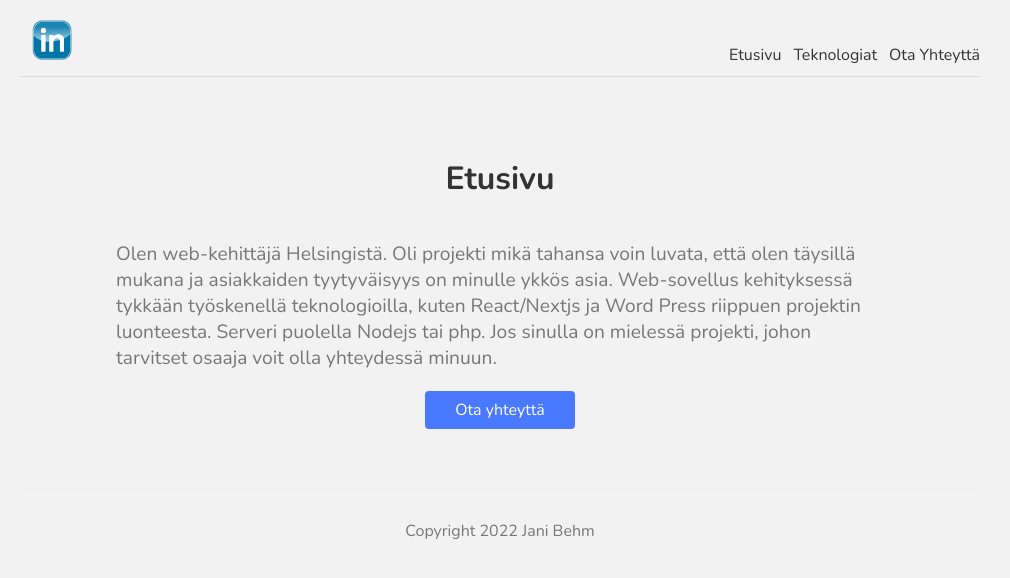
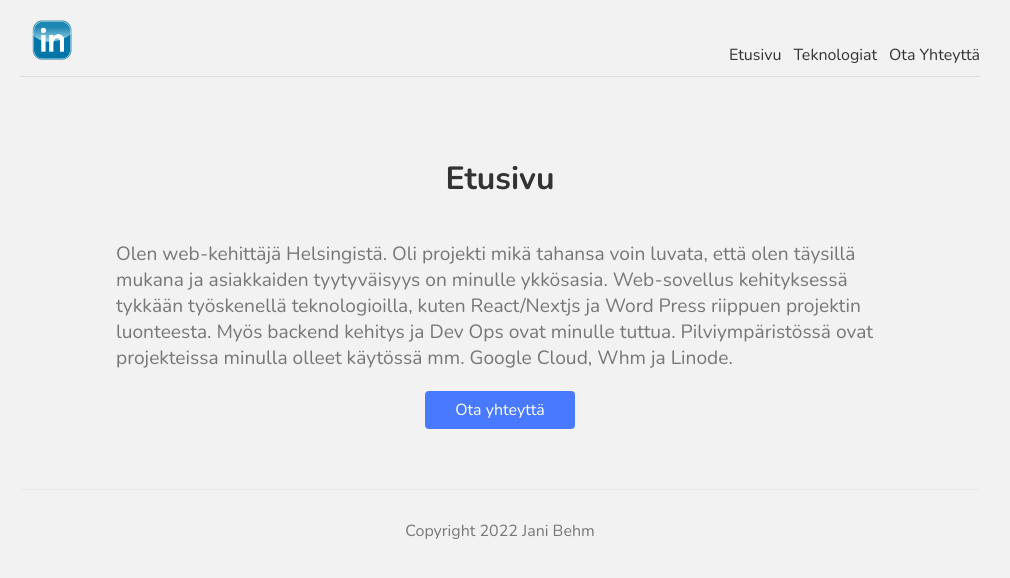
Before and after one commit to janibehm/portfolio-jani, a Next.js app: page / in a window 1280 px wide. Shown: the top 578 px of the page, without its empty margins (140-1150 px from the left). Built offline with nearby package versions, Linux system fonts and the light colour scheme.

Commit message:
adding text to etusivu

```diff
--- a/pages/index.js
+++ b/pages/index.js
@@ -15,9 +15,9 @@ export default function Home() {
     <h1 className={styles.title}>Etusivu</h1>
 
    <div className={styles.container}>
-   <p className={styles.text}>Olen web-kehittäjä Helsingistä. Oli projekti mikä tahansa voin luvata, että olen täysillä mukana ja asiakkaiden tyytyväisyys on minulle ykkös asia.
-      Web-sovellus kehityksessä tykkään työskenellä teknologioilla, kuten React/Nextjs ja Word Press riippuen projektin luonteesta. Serveri puolella Nodejs tai php.
-      Jos sinulla on mielessä projekti, johon tarvitset osaaja voit olla yhteydessä minuun. </p>
+   <p className={styles.text}>Olen web-kehittäjä Helsingistä. Oli projekti mikä tahansa voin luvata, että olen täysillä mukana ja asiakkaiden tyytyväisyys on minulle ykkösasia.
+      Web-sovellus kehityksessä tykkään työskenellä teknologioilla, kuten React/Nextjs ja Word Press riippuen projektin luonteesta.
+      Myös backend kehitys ja Dev Ops ovat minulle tuttua. Pilviympäristössä ovat projekteissa minulla olleet käytössä mm. Google Cloud, Whm ja Linode.</p>
   </div>
       <Link href="/contact">
         <a className={styles.btn}>Ota yhteyttä</a>
```
